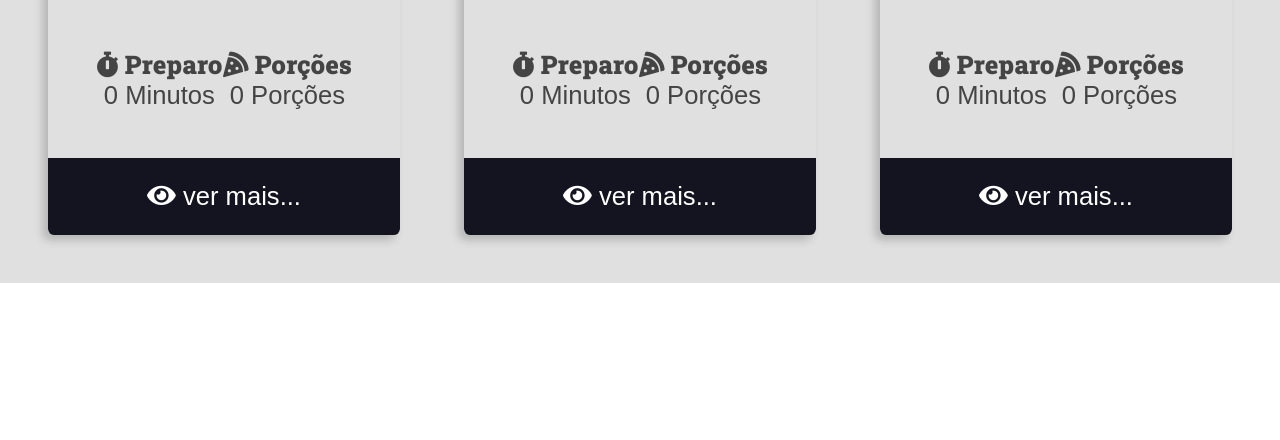
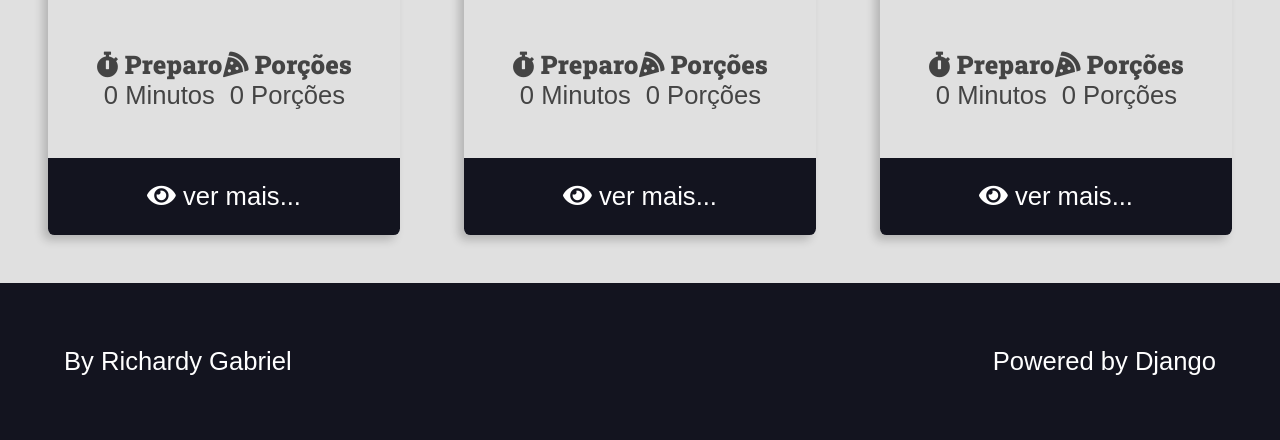
Before and after one commit to Richardy-Gabriel/django-recipe-project, a Django app: page / in a window 1280 px wide. Shown: the part 1075-1515 px from the top of the page. Before the commit the page ends 1358 px from the top, so only its background shows below. Run offline with Django 5.2, Linux system fonts and the light colour scheme; some libraries are stand-ins or nearby versions.

Commit message:
footer configured

```diff
--- a/recipes/templates/recipes/pages/home.html
+++ b/recipes/templates/recipes/pages/home.html
@@ -12,6 +12,8 @@
             {% include 'recipes/partials/recipe.html' %}
         </div>
     </main>
+
+    {% include 'recipes/partials/footer.html' %}
 </body>
 
 </html>
--- /dev/null
+++ b/recipes/templates/recipes/partials/footer.html
@@ -0,0 +1,9 @@
+<footer class="main-footer">
+    <div class="developer">
+      <a href="https://github.com/Richardy-Gabriel" target="_blank" rel="noreferrer noopener">By Richardy Gabriel</a>
+    </div>
+
+    <div class="powered">
+      <a href="https://www.djangoproject.com/" target="_blank" rel="noreferrer noopener">Powered by Django</a>
+    </div>
+  </footer>
--- a/recipes/templates/recipes/partials/head.html
+++ b/recipes/templates/recipes/partials/head.html
@@ -250,5 +250,24 @@
         .recipe-footer a:hover {
             filter: brightness(2);
         }
+
+        .main-footer {
+            display: flex;
+            align-items: center;
+            justify-content: space-between;
+            background: var(--color-primary-dark);
+            color: var(--color-white);
+            padding: var(--spacing-gutter-large);
+        }
+
+        .main-footer a {
+            color: var(--color-white);
+            text-decoration: none;
+            transition: all 300ms ease-in-out;
+        }
+
+        .main-footer a:hover {
+            filter: brightness(.8);
+        }
     </style>
 </head>
```
